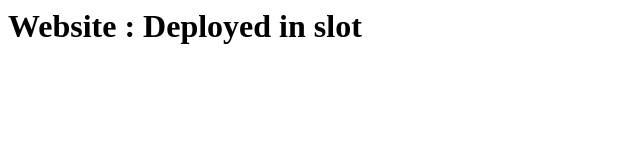
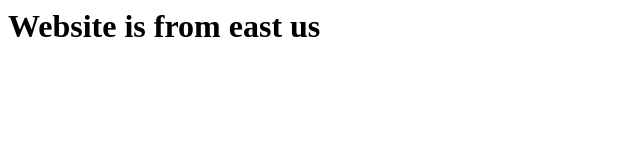
Before and after one commit to ManikantaVeera/Test, a plain HTML site: page index.html in a window 1280 px wide. Shown: the whole page, without its empty margins (0-640 px from the left). Drawn offline with Linux system fonts and the light colour scheme.

Commit message:
Update index.html

```diff
--- a/index.html
+++ b/index.html
@@ -5,7 +5,7 @@
 </head>
 
 <body>
-<h1>Website : Deployed in slot</h1>
+<h1>Website is from east us</h1>
 </body>
 
 </html>
```
